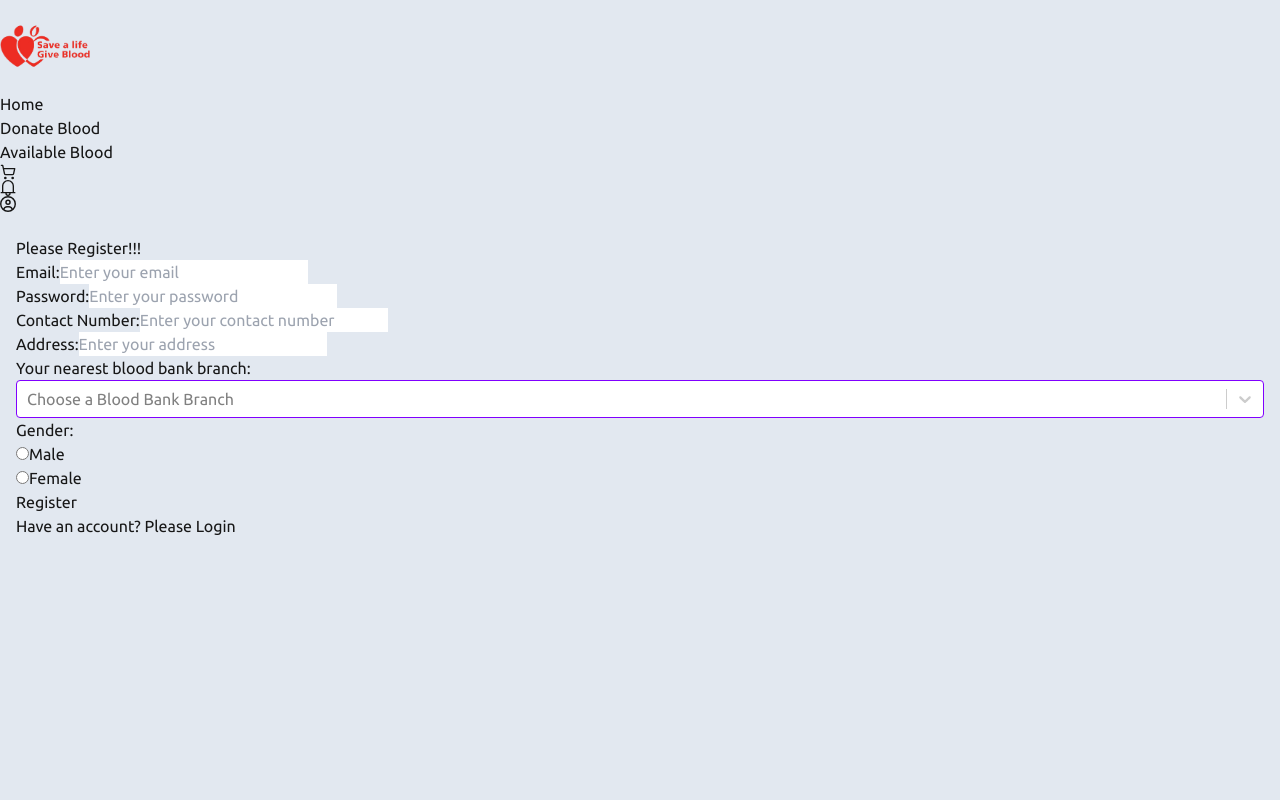
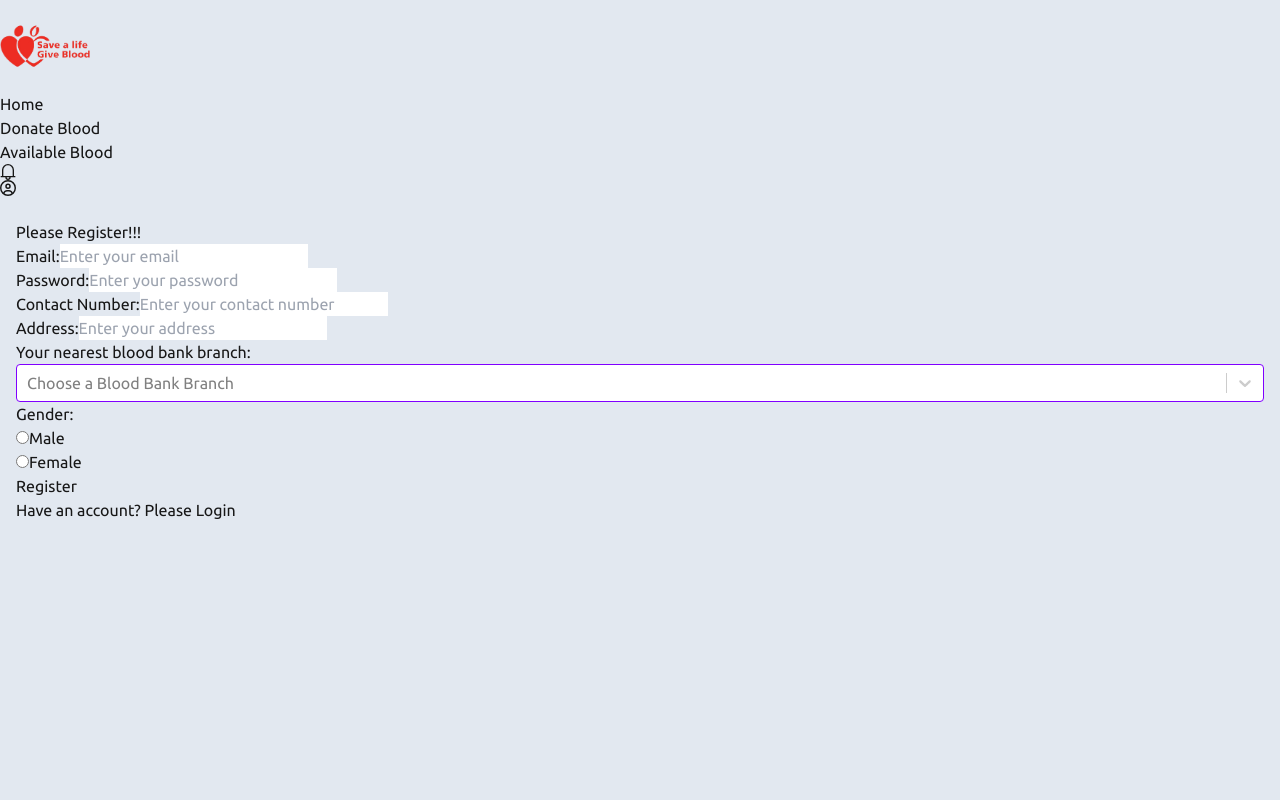
Before and after one commit to stha07ashok/Blood-Donation-nextjs, a Next.js app: page /register in a window 1280 px wide. Shown: the top 800 px of the page. Built offline with nearby package versions, Linux system fonts and the light colour scheme.

Commit message:
remove.cart

```diff
--- a/src/components/Navbar.tsx
+++ b/src/components/Navbar.tsx
@@ -4,7 +4,6 @@ import React from "react";
 import Image from "next/image";
 import { FaRegCircleUser } from "react-icons/fa6";
 import { GrNotification } from "react-icons/gr";
-import { LuShoppingCart } from "react-icons/lu";
 import { usePathname } from "next/navigation";
 
 // Path to the image in the public folder
@@ -18,11 +17,6 @@ export const navbarData = [
 ];
 
 export const Data = [
-  {
-    title: "Cart",
-    href: "/cart",
-    icon: <LuShoppingCart className="text-2xl" />,
-  },
   {
     title: "Notification",
     href: "/notification",
```
